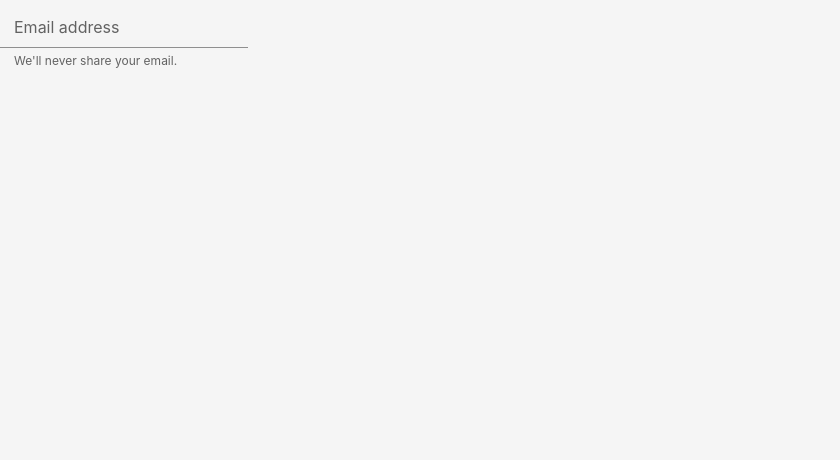
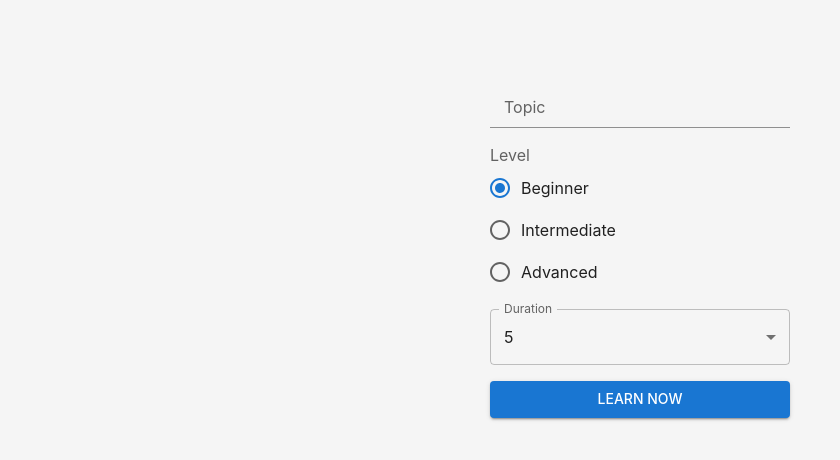
Before and after one commit to lorene-k/learnapp, a Next.js app in the folder app/frontend/: page / in a window 1280 px wide. Shown: the top 460 px of the page, without its empty margins (0-840 px from the left). Built offline with nearby package versions, Linux system fonts and the light colour scheme.

Commit message:
form added

```diff
--- /dev/null
+++ b/app/frontend/app/components/LearnForm.tsx
@@ -0,0 +1,59 @@
+"use client";
+import { useState } from 'react';
+import { Button, Box } from '@mui/material';
+import type { CourseRequest } from "../types/types";
+import { TextInput } from './TextInput';
+import { RadioInput } from './RadioInput';
+import { SelectInput } from './SelectInput';
+
+export function LearnForm() {
+    const [error, setError] = useState(false);
+    const [formTopic, setTopic] = useState<string>('');
+    const [formDuration, setDuration] = useState<string>('5');
+    const levelLabels = ["Beginner", "Intermediate", "Advanced"];
+
+    const handleSubmit = (e: React.FormEvent<HTMLFormElement>) => {
+        e.preventDefault();
+        const formEntries = new FormData(e.currentTarget);
+        const formData = Object.fromEntries(formEntries)
+        console.log("formData =", formData); // ! TEST
+        const courseRequest: CourseRequest = {
+            topic: formData.topic as string,
+            level: formData.level as "beginner" | "intermediate" | "advanced",
+            duration: parseInt(formData.duration as string),
+        }
+        if (!formData.topic) {
+            setError(true);
+            return;
+        }
+        setError(false);
+        console.log("COURSE REQUEST =", courseRequest); // ! TEST
+    }
+
+    const handleTopicChange = (e: React.ChangeEvent<HTMLInputElement>) => {
+        setTopic(e.target.value)
+    };
+
+    const handleDurationChange = (e: React.ChangeEvent<HTMLInputElement>) => {
+        setDuration(e.target.value)
+    };
+
+    return (
+        <Box component="form"
+            onSubmit={handleSubmit}
+            sx={{ display: 'flex', flexDirection: 'column', gap: 2, width: '300px', margin: 'auto', mt: 10, }}
+        >
+            <TextInput
+                name="topic"
+                error={error}
+                value={formTopic}
+                onChange={handleTopicChange}
+                helperText="Please enter a topic."
+            />
+            <RadioInput name="level" defaultValue="beginner" labels={levelLabels} />
+            <SelectInput name="duration" value={formDuration} labels={["5", "10", "20", "30"]} onChange={handleDurationChange}/>
+            <Button type="submit" variant="contained">Learn now</Button>
+        </Box>
+    )
+}
+// ! ADD BUTTON
--- /dev/null
+++ b/app/frontend/app/components/RadioInput.tsx
@@ -0,0 +1,28 @@
+"use client";
+import { FormControl, FormLabel, FormControlLabel, FormHelperText, RadioGroup, Radio } from '@mui/material';
+
+interface RadioInputProps {
+    name: string;
+    labels: string[];
+    defaultValue: string;
+}
+
+export function RadioInput({ name, defaultValue, labels }: RadioInputProps) {
+    const sectionLabel = name.charAt(0).toUpperCase() + name.slice(1);
+    return (
+        <FormControl>
+            <FormLabel id={name}>{sectionLabel}</FormLabel>
+            <RadioGroup defaultValue={defaultValue} name={name}>
+                {labels.map((label) => (
+                    <FormControlLabel
+                        key={label}
+                        value={label.toLowerCase()}
+                        control={<Radio />}
+                        label={label}
+                    />
+                ))}
+
+            </RadioGroup>
+        </FormControl>
+    );
+}
--- /dev/null
+++ b/app/frontend/app/components/SelectInput.tsx
@@ -0,0 +1,29 @@
+"use client";
+import { FormControl, InputLabel, Select, MenuItem, SelectChangeEvent } from '@mui/material';
+
+interface SelectInputProps {
+    name: string;
+    value: string;
+    labels: string[];
+    onChange: (e: SelectChangeEvent<string>, child: React.ReactNode) => void;
+}
+
+export function SelectInput({ name, value, labels, onChange }: SelectInputProps) {
+    const sectionLabel = name.charAt(0).toUpperCase() + name.slice(1);
+    return (
+        <FormControl fullWidth>
+            <InputLabel id={name}>{sectionLabel}</InputLabel>
+            <Select
+                labelId={sectionLabel}
+                id={name}
+                name={name}
+                label={sectionLabel}
+                onChange={onChange}
+                value={value}>
+                {labels.map((label) => (
+                    <MenuItem key={label} value={label}>{label}</MenuItem>
+                ))}
+            </Select>
+        </FormControl>
+    );
+}
--- /dev/null
+++ b/app/frontend/app/components/TextInput.tsx
@@ -0,0 +1,22 @@
+"use client";
+import { FormControl, InputLabel, Input, FormHelperText } from '@mui/material';
+
+interface TextInputProps {
+    name: string;
+    value: string;
+    error?: boolean;
+    helperText?: string;
+    onChange: (e: React.ChangeEvent<HTMLInputElement>) => void;
+}
+
+
+export function TextInput({ name, value, error, helperText, onChange }: TextInputProps) {
+    const label = name.charAt(0).toUpperCase() + name.slice(1);
+    return (
+        <FormControl error={error}>
+            <InputLabel htmlFor={name}>{label}</InputLabel>
+            <Input name={name} id={name} value={value} onChange={onChange} />
+            {error && <FormHelperText>{helperText}</FormHelperText>}
+        </FormControl>
+    );
+}
--- a/app/frontend/app/page.tsx
+++ b/app/frontend/app/page.tsx
@@ -1,16 +1,14 @@
 "use client";
-import { FormControl, InputLabel, Input, FormHelperText } from '@mui/material';
+import { LearnForm } from "./components/LearnForm";
+import { Box } from '@mui/material';
 
 export default function Home() {
     return (
-        <div className="flex min-h-screen items-center justify-center bg-zinc-50 font-sans dark:bg-black">
-            <main className="p-8">
-                <FormControl>
-                    <InputLabel htmlFor="my-input">Email address</InputLabel>
-                    <Input id="my-input" aria-describedby="my-helper-text" />
-                    <FormHelperText id="my-helper-text">We'll never share your email.</FormHelperText>
-                </FormControl>
-            </main>
-        </div>
+        <Box>
+            <LearnForm />
+        </Box>
     );
 }
+
+// Light/dark mode toggle
+{/* <Switch {...label} /> */ }
--- a/app/frontend/app/types/types.ts
+++ b/app/frontend/app/types/types.ts
@@ -15,3 +15,9 @@ export interface CourseResponse {
     description: string;
     lessons: Lesson[];
 }
+
+export interface FormData {
+    topic: string;
+    level: string;
+    duration: string;
+}
```
Also changed, not shown: app/frontend/package.json (+8 -0 lines), app/frontend/app/components/Form.tsx (deleted), 1 other file (tests, documents, lock files or other folders).
